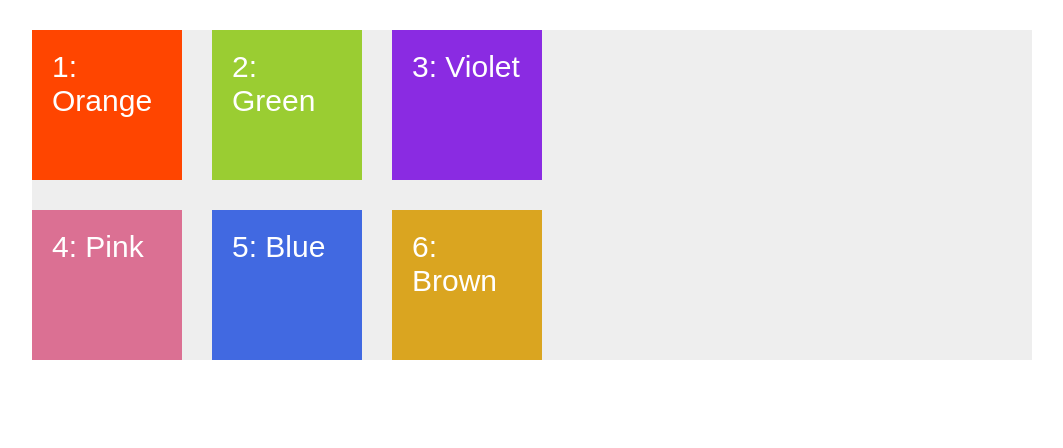
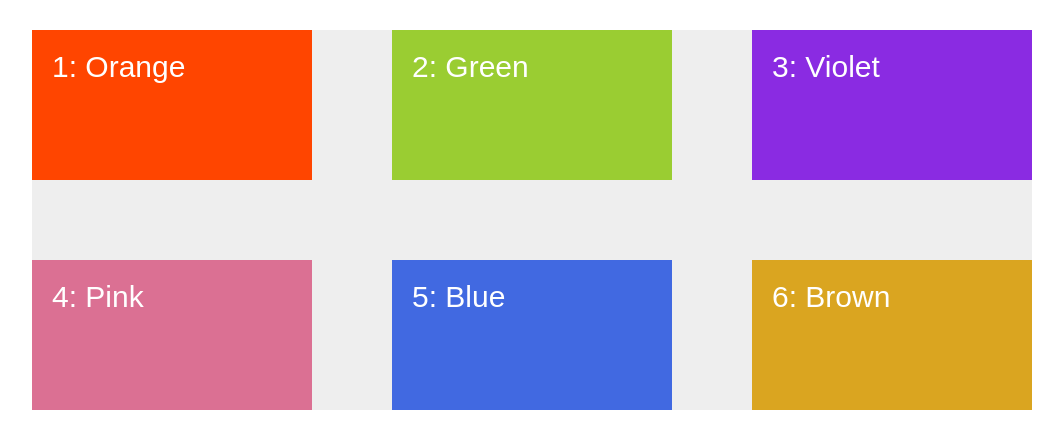
Before and after one commit to penCsharpener/udemy-advanced-css, a plain HTML site: page css-grid.html in a window 1280 px wide. Shown: the whole page, without its empty margins (108-1171 px from the left). Drawn offline with Linux system fonts and the light colour scheme.

Commit message:
S8L93 fractional unit and percentages on grid tracks

```diff
--- a/css-grid.html
+++ b/css-grid.html
@@ -17,13 +17,24 @@
             width: 1000px;
             margin: 30px auto;
 
+            /* height: 1000px; */
+
             display: grid;
-            grid-template-rows: 150px 150px;
-            grid-template-columns: 150px 150px 150px;
+            /* grid-template-rows: 150px 150px;
+            grid-template-columns: 150px 150px 150px; */
+            /* grid-template-rows: repeat(2, 150px);
+            grid-template-columns: repeat(2, 150px) 300px; */
+            /* grid-template-rows: repeat(2, 150px);
+            grid-template-columns: repeat(2, 150px) 1fr; */
+            grid-template-rows: repeat(2, 150px);
+            /* grid-template-columns: repeat(3, 1fr); */
+            /* grid-template-columns: 1fr 3fr 1fr; */
+            /* grid-template-columns: 50% 1fr 1fr; */
+            grid-template-columns: repeat(3, 1fr);
 
             /* row-gap: 30px; */
             /* column-gap: 30px; */
-            gap: 30px;
+            gap: 80px;
         }
 
         .item {
```
